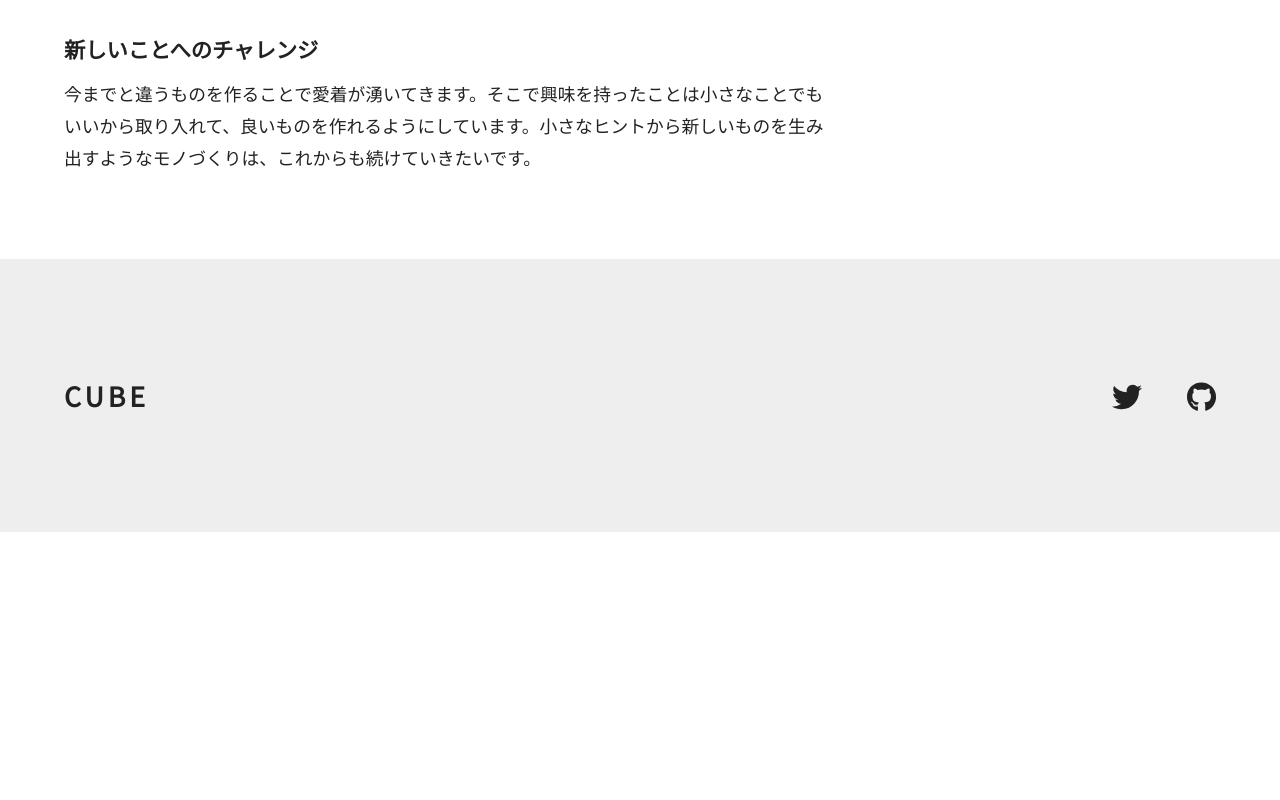
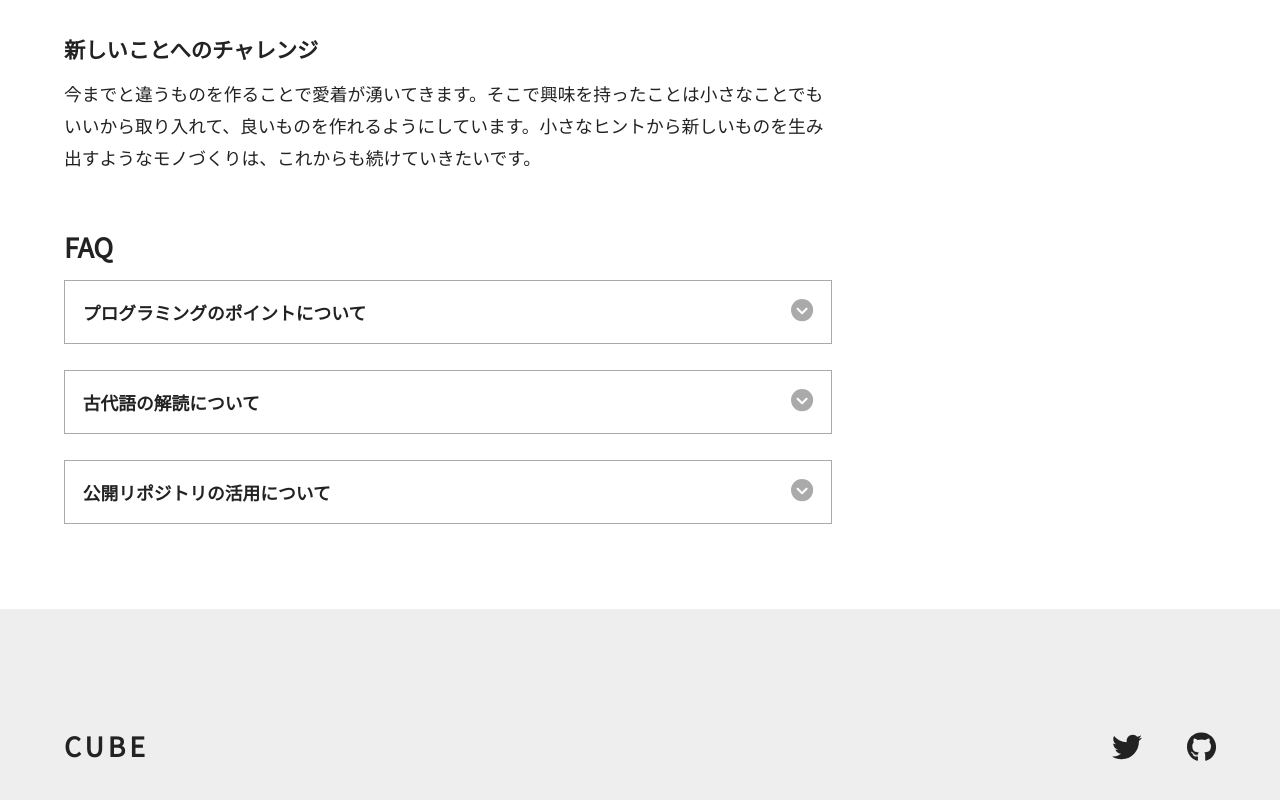
Before and after one commit to ShojiAkifumi/next-jam-blog, a Next.js app: page /about in a window 1280 px wide. Shown: the part 1620-2420 px from the top of the page. Before the commit the page ends 2152 px from the top, so only its background shows below. Built offline with nearby package versions, Linux system fonts and the light colour scheme.

Commit message:
まい　ふぁーすと　こみっと

```diff
--- /dev/null
+++ b/src/components/accordion.tsx
@@ -0,0 +1,32 @@
+import React, { useRef, useState } from "react";
+import styles from "styles/accordion.module.css";
+import { FontAwesomeIcon } from "@fortawesome/react-fontawesome";
+import { faCircleChevronDown } from "@fortawesome/free-solid-svg-icons";
+type Props = {
+  heading: string;
+  children: React.ReactNode;
+};
+
+const Accordion = ({ heading, children }: Props) => {
+  const [isTextOpen, setIsTextOpen] = useState(false);
+
+  const toggleText = () => {
+    setIsTextOpen((prev) => !prev);
+  };
+
+  return (
+    <div className={isTextOpen ? styles.open : styles.close}>
+      <h3 className={styles.heading}>
+        <button onClick={toggleText}>
+          {heading}
+          <FontAwesomeIcon icon={faCircleChevronDown} className={styles.icon} />
+        </button>
+      </h3>
+      <div className={styles.text}>
+        <div className={styles.textInner}>{children}</div>
+      </div>
+    </div>
+  );
+};
+
+export default Accordion;
--- a/src/components/nav.tsx
+++ b/src/components/nav.tsx
@@ -1,24 +1,49 @@
 import Link from "next/link";
-import React from "react";
+import React, { useState } from "react";
 import styles from "styles/nav.module.css";
 
 const Nav = () => {
+  const [navIsOpen, setNavIsOpen] = useState(false);
+
+  const toggleNav = () => {
+    setNavIsOpen((prev) => !prev);
+  };
+
+  const closeNav = () => {
+    setNavIsOpen(false);
+  };
+
   return (
-    <nav>
+    <nav className={navIsOpen ? styles.open : styles.close}>
+      {navIsOpen && (
+        <style jsx global>{`
+          @media (max-width: 767px) {
+            body {
+              overflow: hidden;
+              position: fixed;
+              width: 100%;
+            }
+          }
+        `}</style>
+      )}
+      <button className={styles.btn} onClick={toggleNav}>
+        <span className={styles.bar}></span>
+        <span className="sr-only">MENU</span>
+      </button>
       <ul className={styles.list}>
         <li>
           <Link href="/">
-            <a>Home</a>
+            <a onClick={closeNav}>Home</a>
           </Link>
         </li>
         <li>
           <Link href="/about">
-            <a>About</a>
+            <a onClick={closeNav}>About</a>
           </Link>
         </li>
         <li>
           <Link href="/blog">
-            <a>Blog</a>
+            <a onClick={closeNav}>Blog</a>
           </Link>
         </li>
       </ul>
--- a/src/pages/about.tsx
+++ b/src/pages/about.tsx
@@ -7,6 +7,7 @@ import React from "react";
 import Image from "next/image";
 import eyecatch from "../../public/about.jpg";
 import HeadMeta from "components/meta";
+import Accordion from "components/accordion";
 
 const About = () => {
   return (
@@ -44,6 +45,22 @@ const About = () => {
             <p>
               今までと違うものを作ることで愛着が湧いてきます。そこで興味を持ったことは小さなことでもいいから取り入れて、良いものを作れるようにしています。小さなヒントから新しいものを生み出すようなモノづくりは、これからも続けていきたいです。
             </p>
+            <h2>FAQ</h2>
+            <Accordion heading="プログラミングのポイントについて">
+              <p>
+                プログラミングのポイントは、作りたいものを作ることです。楽しいことから思いつき、目標とゴールを決め、そこに向かってさまざまな課題を設定していきながら、プログラムを作っていきます。
+              </p>
+            </Accordion>
+            <Accordion heading="古代語の解読について">
+              <p>
+                古代語を解読するのに必要なのは、書かれた文字そのものだけです。古代の世界観や思考方法。それらを読み取ってこそ古代の世界観が理解できてきます。
+              </p>
+            </Accordion>
+            <Accordion heading="公開リポジトリの活用について">
+              <p>
+                公開リポジトリを活用すると、全世界のどこからでもアクセスし、開発者が関連するプロジェクトのタスクを利用することができます。
+              </p>
+            </Accordion>
           </PostBody>
         </TwoColumn.main>
         <TwoColumn.sidebar>
--- a/src/styles/accordion.module.css
+++ b/src/styles/accordion.module.css
@@ -25,7 +25,7 @@
 .icon {
   color: var(--gray-25);
   font-size: 1.25em;
-  transition: transform 0.5s;
+  transition: transform 0.2s;
 }
 
 .open .icon {
@@ -36,35 +36,13 @@
 .text {
   overflow: hidden;
   height: 0px;
-  transition: none;
 }
 
 .open .text {
-  animation: openAnim 0.5s forwards;
+  height: 100%;
 }
 .close .text {
-  animation: closeAnim 0.5s forwards;
-}
-
-@keyframes openAnim {
-  0% {
-    height: 0px;
-  }
-  99% {
-    height: var(--text-height);
-  }
-  100% {
-    height: auto;
-  }
-}
-
-@keyframes closeAnim {
-  0% {
-    height: var(--text-height);
-  }
-  100% {
-    height: 0px;
-  }
+  height: 0;
 }
 
 .textInner {
```
